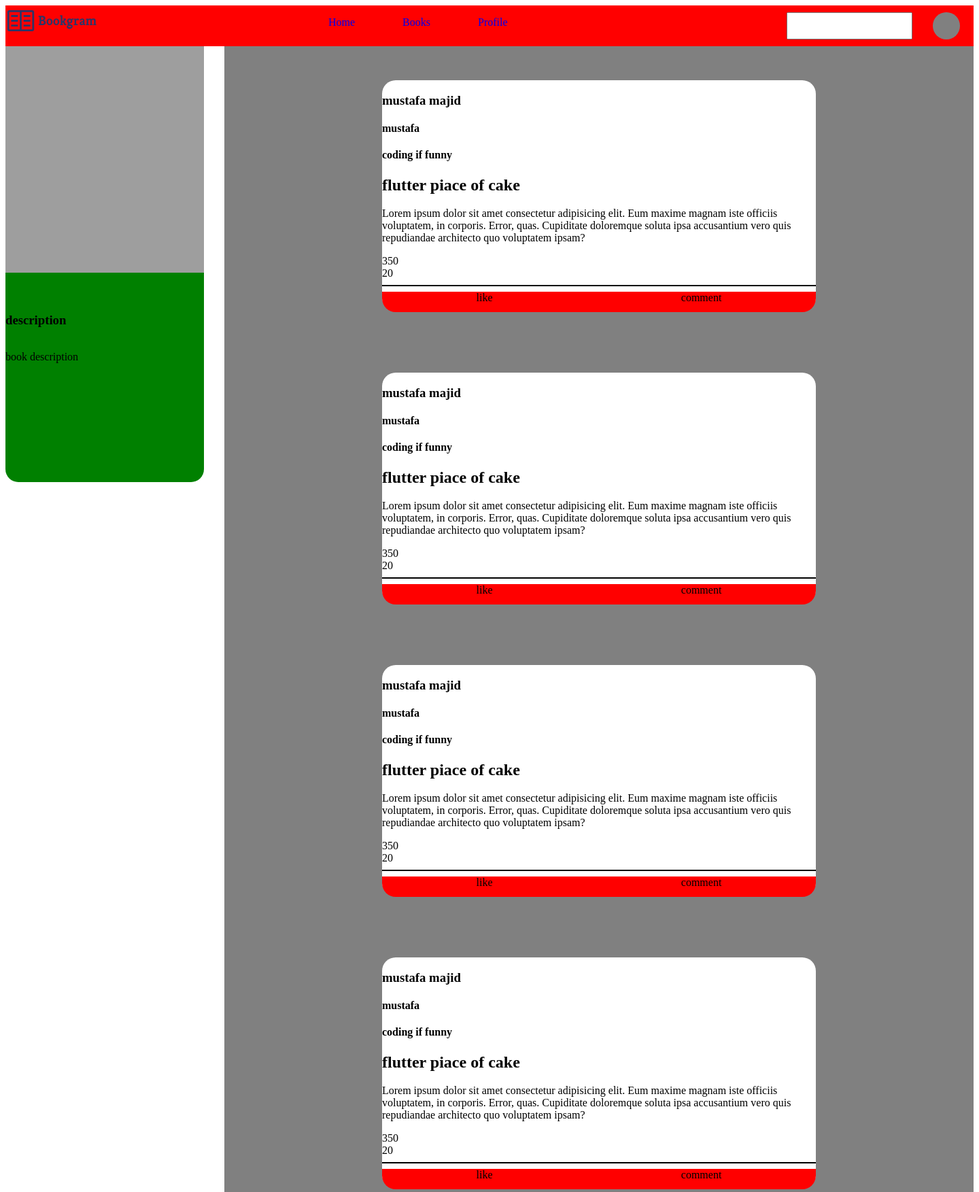
After one commit to mstafamajid/web-Assignment, a PHP site: page /pages/posts_of_book.php in a window 1440 px wide. The commit adds this page. Shown: the top 1753 px of the page at 68% size. Run offline with PHP 8.4, Linux system fonts and the light colour scheme; the template is opened without the code that fills it, so the values that code supplies are empty; grey boxes are pictures that could not be loaded.

Commit message:
create seeposts page

```diff
--- /dev/null
+++ b/pages/posts_of_book.php
@@ -0,0 +1,195 @@
+<?php
+$logoPath = "../assets\logo.svg";
+include '../includes/navbar.php';
+
+if(isset($_POST['book_info'])) {
+
+
+    $book_info = json_decode($_POST['book_info'],true);
+    // Do something with $book_info, such as displaying it on the page
+
+}
+
+
+$dummyData = array(
+    array(
+        'username' => "mustafa",
+        'name' => "mustafa majid",
+        'book-title' => 'coding if funny',
+        'post-title' => 'flutter piace of cake',
+        'post-desc' => "Lorem ipsum dolor sit amet consectetur adipisicing elit. Eum maxime magnam iste officiis voluptatem, in corporis. Error, quas. Cupiditate doloremque soluta ipsa accusantium vero quis repudiandae architecto quo voluptatem ipsam?",
+        'number-like' => 350,
+        'number-comment' => 20
+
+    ),
+    array(
+        'username' => "mustafa",
+        'name' => "mustafa majid",
+        'book-title' => 'coding if funny',
+        'post-title' => 'flutter piace of cake',
+        'post-desc' => "Lorem ipsum dolor sit amet consectetur adipisicing elit. Eum maxime magnam iste officiis voluptatem, in corporis. Error, quas. Cupiditate doloremque soluta ipsa accusantium vero quis repudiandae architecto quo voluptatem ipsam?",
+        'number-like' => 350,
+        'number-comment' => 20
+
+    ),
+    array(
+        'username' => "mustafa",
+        'name' => "mustafa majid",
+        'book-title' => 'coding if funny',
+        'post-title' => 'flutter piace of cake',
+        'post-desc' => "Lorem ipsum dolor sit amet consectetur adipisicing elit. Eum maxime magnam iste officiis voluptatem, in corporis. Error, quas. Cupiditate doloremque soluta ipsa accusantium vero quis repudiandae architecto quo voluptatem ipsam?",
+        'number-like' => 350,
+        'number-comment' => 20
+
+    ),
+    array(
+        'username' => "mustafa",
+        'name' => "mustafa majid",
+        'book-title' => 'coding if funny',
+        'post-title' => 'flutter piace of cake',
+        'post-desc' => "Lorem ipsum dolor sit amet consectetur adipisicing elit. Eum maxime magnam iste officiis voluptatem, in corporis. Error, quas. Cupiditate doloremque soluta ipsa accusantium vero quis repudiandae architecto quo voluptatem ipsam?",
+        'number-like' => 350,
+        'number-comment' => 20
+
+    ),
+    array(
+        'username' => "mustafa",
+        'name' => "mustafa majid",
+        'book-title' => 'coding if funny',
+        'post-title' => 'flutter piace of cake',
+        'post-desc' => "Lorem ipsum dolor sit amet consectetur adipisicing elit. Eum maxime magnam iste officiis voluptatem, in corporis. Error, quas. Cupiditate doloremque soluta ipsa accusantium vero quis repudiandae architecto quo voluptatem ipsam?",
+        'number-like' => 350,
+        'number-comment' => 20
+
+    ),
+    array(
+        'username' => "mustafa",
+        'name' => "mustafa majid",
+        'book-title' => 'coding if funny',
+        'post-title' => 'flutter piace of cake',
+        'post-desc' => "Lorem ipsum dolor sit amet consectetur adipisicing elit. Eum maxime magnam iste officiis voluptatem, in corporis. Error, quas. Cupiditate doloremque soluta ipsa accusantium vero quis repudiandae architecto quo voluptatem ipsam?",
+        'number-like' => 350,
+        'number-comment' => 20
+
+    ),
+    array(
+        'username' => "mustafa",
+        'name' => "mustafa majid",
+        'book-title' => 'coding if funny',
+        'post-title' => 'flutter piace of cake',
+        'post-desc' => "Lorem ipsum dolor sit amet consectetur adipisicing elit. Eum maxime magnam iste officiis voluptatem, in corporis. Error, quas. Cupiditate doloremque soluta ipsa accusantium vero quis repudiandae architecto quo voluptatem ipsam?",
+        'number-like' => 350,
+        'number-comment' => 20
+
+    ),
+);
+?>
+
+
+<!DOCTYPE html>
+<html lang="en">
+<head>
+    <meta charset="UTF-8">
+    <meta http-equiv="X-UA-Compatible" content="IE=edge">
+    <meta name="viewport" content="width=device-width, initial-scale=1.0">
+    <title>Document</title>
+
+    <style>
+        .main {
+            display: flex;
+            flex-direction: row;
+            gap: 30px;
+            height: 100%;
+            width: 100%;
+        }
+
+        .side {
+            display: flex;
+            flex-direction: column;
+
+width: 291.96px;
+height: 641px;
+
+
+background: green;
+border-radius: 19px;
+        }
+
+
+        .home-feed {
+
+            padding-top: 50px;
+            display: flex;
+            flex-direction: column;
+            align-items: center;
+            gap: 90px;
+            background-color: grey;
+            height: 100%;
+
+            width: 80%;
+        }
+
+        .posts {
+
+            height: 340px;
+            width: 638px;
+            background-color: #FFF;
+            border-radius: 20px;
+        }
+
+        .buttons {
+            display: flex;
+            flex-direction: row;
+            justify-content: space-around;
+            height: 30px;
+            width: 100%;
+            background-color: red;
+            border-radius: 0px 0px 20px 20px;
+        }
+    </style>
+</head>
+<body>
+    <div class="main">
+        <div class="side">
+<img src=<?php echo $book_info['paths'] ?> width="247" height="333">
+<h2><?php echo $book_info['title']?></h2>
+<h3>description</h3>
+<p>book description</p>
+
+        </div>
+        <div class="home-feed">
+
+            <?php
+            $counter = 0;
+            for ($i = 0; $i < count($dummyData); $i++) {
+
+                echo "
+                <div class='posts'>
+                <div class='profile-info'>
+                    <div class='picture-profile'></div>
+                    <h3 class='name'>" . $dummyData[$i]['name']  . "</h3>
+                    <h4 class='username'>" . $dummyData[$i]['username']  . "</h4>
+
+                    <h4 class='book-name'>" . $dummyData[$i]['book-title'] . "</h4>
+                </div>
+                <div class='post-info'>
+                    <h2 class='title'>" . $dummyData[$i]['post-title'] . "</h2>
+                    <p class='post-desc'>" . $dummyData[$i]['post-desc'] . "</p>
+                </div>
+                <div class='reactions-info'>
+                    <div class='like-num'>" . $dummyData[$i]['number-like'] . "</div>
+                    <div class='comment-num'>" . $dummyData[$i]['number-comment'] . "</div>
+                </div>
+                <hr color='black'>
+                  <div class='buttons'>
+                    <div class='like'>like </div>
+                    <div class='comment'>comment</div>
+                  </div>
+                </div>
+            ";
+            }
+            ?>
+        </div>
+    </div>
+</body>
+</html>
```
Also changed, not shown: index.php (renamed from login-signup/login.php, +4 -4 lines), pages/books.php (+19 -14 lines), test.html (deleted, +0 -37 lines).
